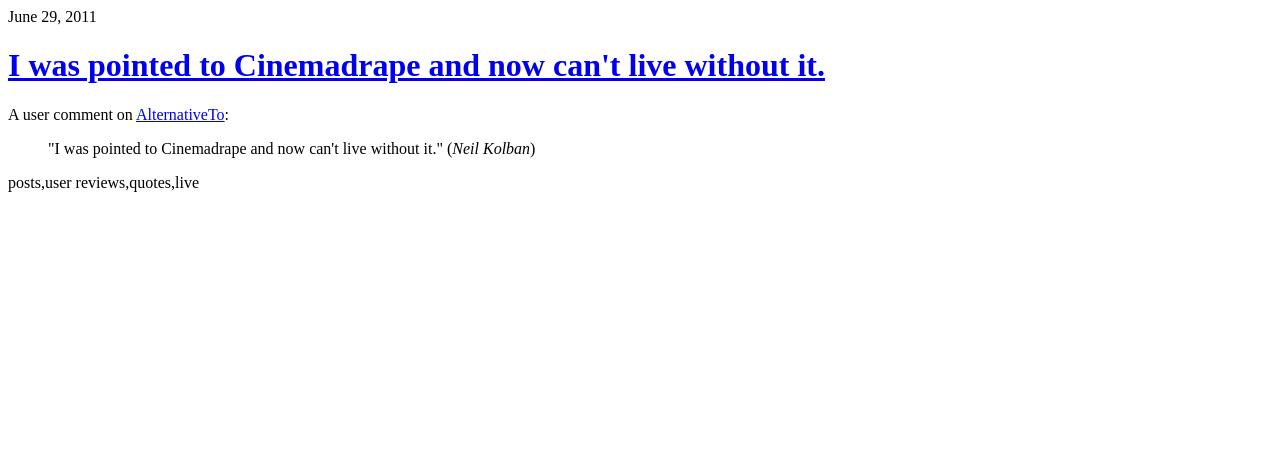
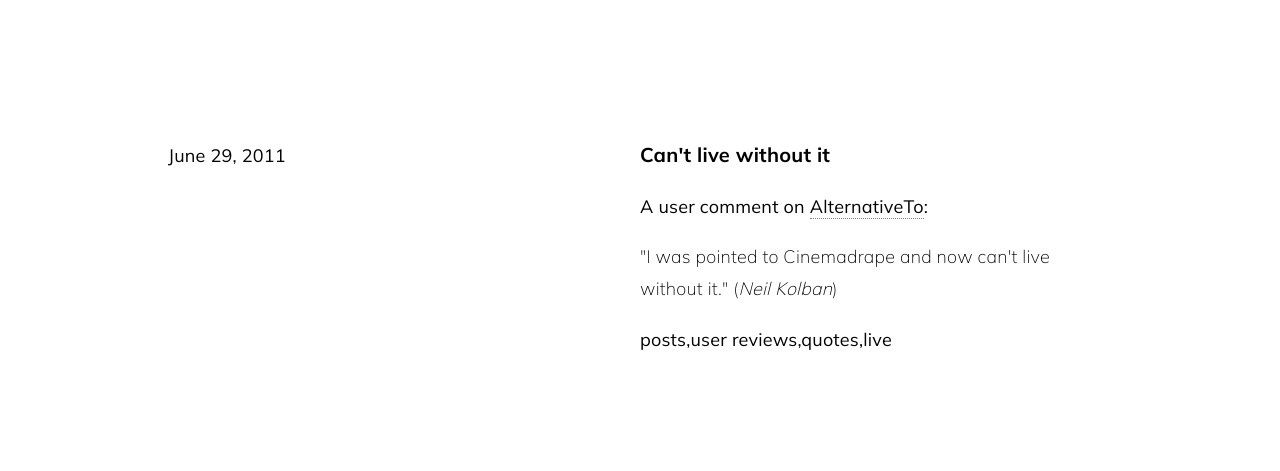
Before and after one commit to AurelitecSites/cinemadrape.log.aurelitec.com, an Eleventy site: page src/posts/2011/06/29/cant-live-without-it.md in a window 1280 px wide. Built offline with nearby package versions, Linux system fonts and the light colour scheme; Eleventy itself is replaced by a stand-in of ours; files that its build step writes are made by us from their sources.

Commit message:
Start adding style

```diff
--- a/src/_includes/blocks/post.njk
+++ b/src/_includes/blocks/post.njk
@@ -1,12 +1,19 @@
 {% macro postBlock(post, isSingle) %}
-  {{ post.date.toLocaleDateString("en-US", { month: "long", day: "numeric", year: "numeric" }) }}
+  <article class="log-post log-whole">
+    <div class="log-half">
+      <p>
+        {{ post.date.toLocaleDateString("en-US", { month: "long", day: "numeric", year: "numeric" }) }}<br>
+        {{ post.data.location }}<br>
+        {{ post.data.country }}
+      </p>
+    </div>
+    <div class="log-half">
 
-  {{ post.data.location }}
-  {{ post.data.country }}
+      <h1 class="log-post-title"><a href="{{ post.url }}">{{ post.data.title }}</a></h1>
 
-  <h1><a href="{{ post.url }}">{{ post.data.title }}</a></h1>
+      {{ post.templateContent | safe if isSingle else post.data.page.excerpt | md | safe }}
 
-  {{ post.templateContent | safe if isSingle else post.data.page.excerpt | md | safe }}
-
-  {{ post.data.tags }}
+      {{ post.data.tags }}
+    </div>
+  </article>
 {% endmacro %}
--- a/src/_layouts/base.njk
+++ b/src/_layouts/base.njk
@@ -4,6 +4,9 @@
     <meta charset="UTF-8">
     <meta name="viewport" content="width=device-width, initial-scale=1.0">
     <title>{{ seoTitle or title }}</title>
+
+    <link href="https://fonts.googleapis.com/css2?family=Mulish:wght@200;400;600;700&display=swap" rel="stylesheet">
+    <link rel="stylesheet" href="/assets/css/main.css">
   </head>
   <body>
     {{ content | safe }}
--- /dev/null
+++ b/src/assets/css/main.css
@@ -0,0 +1,70 @@
+body {
+  font-family: 'Mulish', sans-serif;
+  color: black;
+  background-color: white;
+  font-size: 18px;
+  line-height: 1.8;
+  letter-spacing: 0.0125em;
+  text-align: left;
+  padding-top: 5rem;
+  padding-left: 10rem;
+  padding-right: 10rem;
+  padding-bottom: 5rem;
+}
+
+a {
+  color: black;
+  text-decoration: none;
+  border-bottom: 1px dotted gray;
+  transition: color 0.1s linear;
+}
+
+a:visited {
+  color: black;
+}
+
+a:hover {
+  color: #f44336;
+  border-bottom-color: #f44336;
+}
+
+a:active {
+  color: black;
+}
+
+hr {
+  border: 0;
+  height: 1px;
+  background: black;
+}
+
+blockquote {
+  /* border-left: 1px solid #ddd; */
+  font-weight: 200;
+  margin: 0;
+  /* padding-left: 1rem; */
+}
+
+
+.log-whole {
+  display: table;
+}
+
+.log-half {
+  display: table-cell;
+  width: 50%;
+}
+
+
+.log-post {
+  padding: 2rem 0;
+}
+
+.log-post-title {
+  font-weight: 700;
+  font-size: 1.25rem;
+}
+
+.log-post-title a {
+  border-bottom: none;
+}
--- a/src/posts/2010/06/22/college-info-geek-recommends-cinemadrape.md
+++ b/src/posts/2010/06/22/founder-of-college-info-geek-recommends-cinemadrape.md
@@ -1,5 +1,5 @@
 ---
-title: Thomas Frank, founder of College Info Geek, recommends CinemaDrape
+title: The founder of College Info Geek recommends CinemaDrape
 
 seoTitle:
 seoDescription:
@@ -7,8 +7,8 @@ seoDescription:
 date: 2010-06-22
 postedDate: 2020-11-05
 
-location:
-country:
+location: Iowa State University
+country: United States
 
 tags: [media, articles, quotes, anti-distraction]
 ---
--- a/src/posts/2010/06/24/really-liking-cinemadrape-to-focus.md
+++ b/src/posts/2010/06/24/really-liking-cinemadrape-to-focus.md
@@ -1,5 +1,5 @@
 ---
-title: Really liking CinemaDrape on Windows to help focus on the task at hand
+title: Really liking CinemaDrape, on Twitter
 
 seoTitle:
 seoDescription:
@@ -7,8 +7,8 @@ seoDescription:
 date: 2010-06-24
 postedDate: 2020-11-05
 
-location:
-country:
+location: New York City
+country: United States
 
 tags: [user reviews, quotes, like, focus]
 ---
--- a/src/posts/2011/06/29/cant-live-without-it.md
+++ b/src/posts/2011/06/29/cant-live-without-it.md
@@ -1,5 +1,5 @@
 ---
-title: I was pointed to Cinemadrape and now can't live without it.
+title: Can't live without it
 
 seoTitle:
 seoDescription:
--- a/src/posts/2020/10/14/mauro-donzelli-about-cinemadrape-in-italian.md
+++ b/src/posts/2020/10/14/mauro-donzelli-about-cinemadrape-in-italian.md
@@ -1,5 +1,5 @@
 ---
-title: Journalist Mauro Donzelli writes about CinemaDrape on his blog, in Italian
+title: Italian journalist about CinemaDrape, from Paris
 
 seoTitle:
 seoDescription:
@@ -13,11 +13,15 @@ country: France
 tags: [reviews, quotes, blog, advertising, distractions, very useful]
 ---
 
+Journalist Mauro Donzelli writes about CinemaDrape on his blog:
+
 > "A useful service if we think about how much time we waste on the computer just because we are distracted by any advertising banners or other sources that are currently useless."
+>
+> "Very useful for those who do not want to waste precious time due to increasingly tempting distractions."
+>
+> — _[translated from Italian]_
 
-> "Very useful for those who do not want to waste precious time due to increasingly tempting distractions."
-
-Read the entire article (in Italian):
+Read the entire article:
 [Come Evitare di Distrarsi Mentre si Lavora con il Pc](https://www.maurodonzelli.com/come-evitare-di-distrarsi-mentre-si-lavora-con-il-pc)
 
 <!--more-->
```
Also changed, not shown: .eleventy.js.
